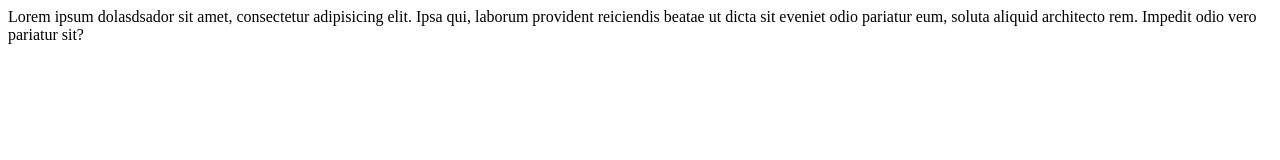
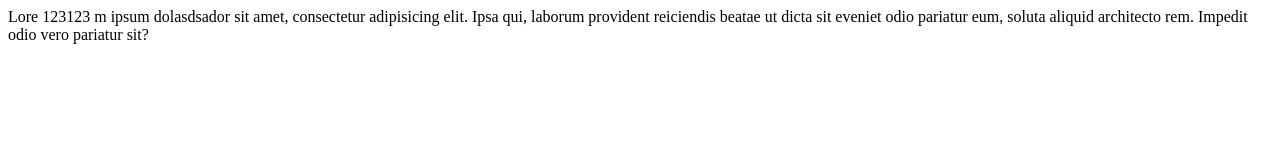
Before and after one commit to Velllll/test_rep, a plain HTML site: page index.html in a window 1280 px wide. Drawn offline with Linux system fonts and the light colour scheme.

Commit message:
change text 2

```diff
--- a/index.html
+++ b/index.html
@@ -7,7 +7,7 @@
 </head>
 <body>
     <div>
-        Lorem ipsum dolasdsador sit amet, consectetur adipisicing elit. Ipsa qui, laborum provident reiciendis beatae ut dicta sit eveniet odio pariatur eum, soluta aliquid architecto rem. Impedit odio vero pariatur sit?
+        Lore 123123 m ipsum dolasdsador sit amet, consectetur adipisicing elit. Ipsa qui, laborum provident reiciendis beatae ut dicta sit eveniet odio pariatur eum, soluta aliquid architecto rem. Impedit odio vero pariatur sit?
     </div>
 </body>
 </html>
```
